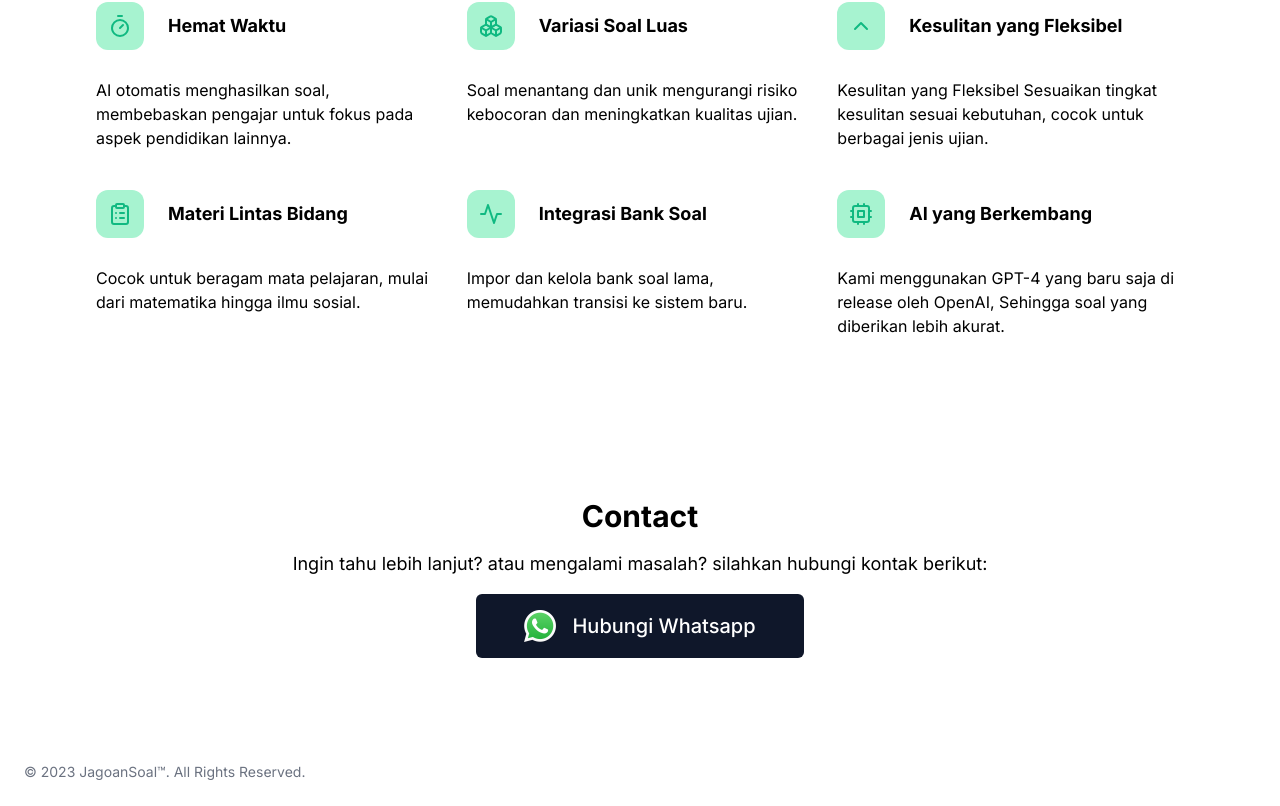
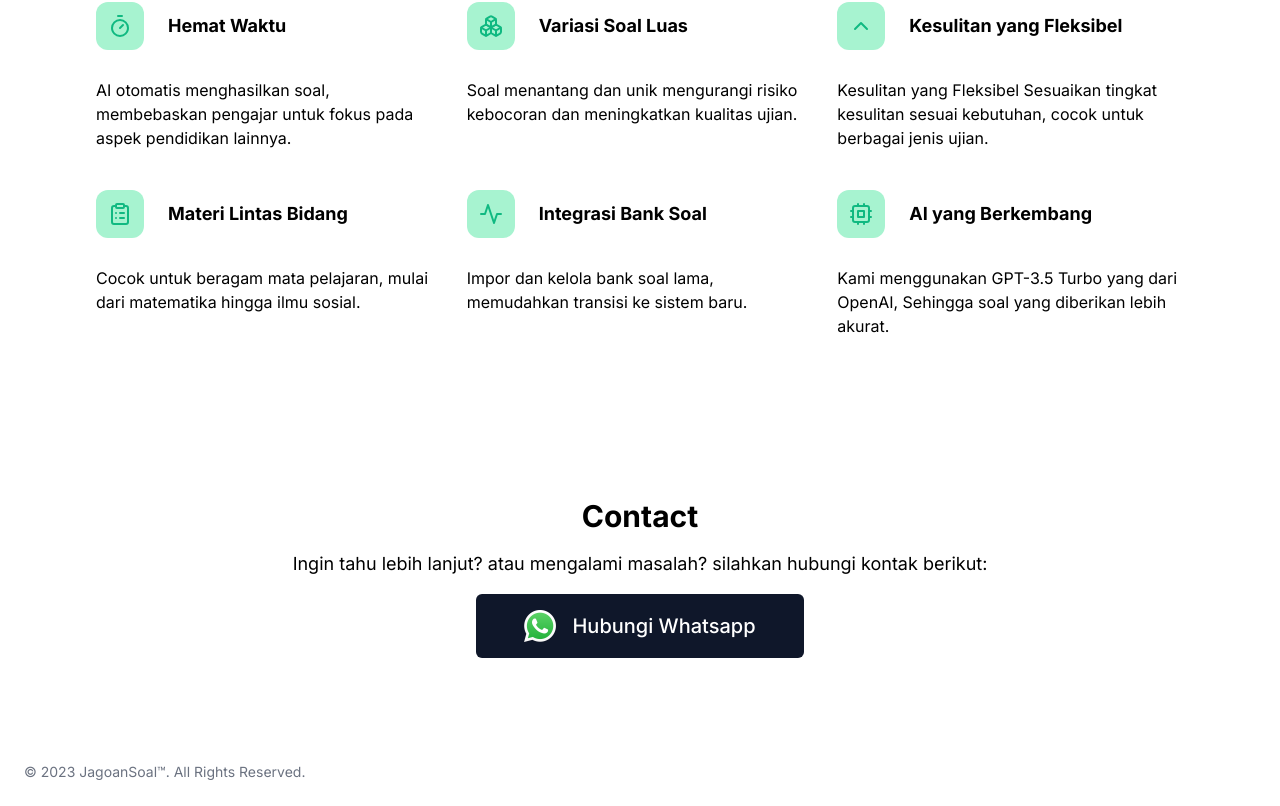
Before and after one commit to Adrian-Silalahi/jagoan_soal_app, a Next.js app: page / in a window 1280 px wide. Shown: the part 1240-2046 px from the top of the page. Built offline with nearby package versions, Linux system fonts and the light colour scheme; no server answers.

Commit message:
Ubah section Feature

```diff
--- a/components/home/SectionFeature.tsx
+++ b/components/home/SectionFeature.tsx
@@ -34,7 +34,7 @@ const SectionFeature = () => {
         <FeatureItem title={"Kesulitan yang Fleksibel"} description={"Kesulitan yang Fleksibel Sesuaikan tingkat kesulitan sesuai kebutuhan, cocok untuk berbagai jenis ujian."} icon={<ChevronUp className="text-2xl " />} />
         <FeatureItem title={"Materi Lintas Bidang"} description={"Cocok untuk beragam mata pelajaran, mulai dari matematika hingga ilmu sosial."} icon={<ClipboardList className="text-2xl " />} />
         <FeatureItem title={"Integrasi Bank Soal"} description={"Impor dan kelola bank soal lama, memudahkan transisi ke sistem baru."} icon={<Activity className="text-2xl " />} />
-        <FeatureItem title={"AI yang Berkembang"} description={"Kami menggunakan GPT-4 yang baru saja di release oleh OpenAI, Sehingga soal yang diberikan lebih akurat."} icon={<Cpu className="text-2xl " />} />
+        <FeatureItem title={"AI yang Berkembang"} description={"Kami menggunakan GPT-3.5 Turbo yang dari OpenAI, Sehingga soal yang diberikan lebih akurat."} icon={<Cpu className="text-2xl " />} />
       </div>
     </motion.div>
   )
```
